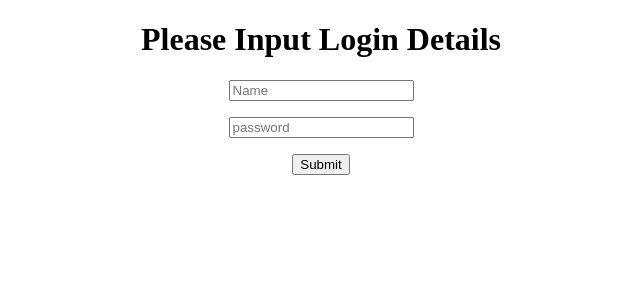
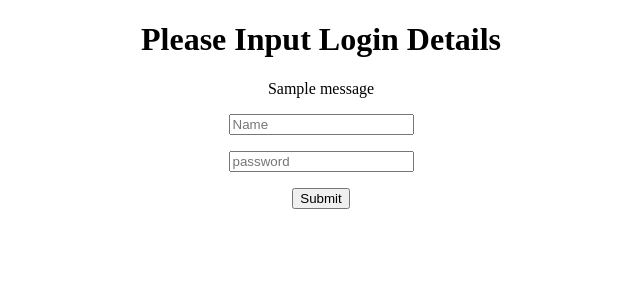
Before and after one commit to DeepakBhardwaj7/Flask, a Flask app: page / in a window 1280 px wide. Shown: the top 300 px of the page, without its empty margins (319-959 px from the left). Run offline with Flask 2, Linux system fonts and the light colour scheme; one stand-in notice (Sample message) is shown.

Commit message:
Update login.html

```diff
--- a/templates/login.html
+++ b/templates/login.html
@@ -6,7 +6,15 @@
 </head>
     <body>
         <p><h1 align="center">Please Input Login Details </h1></p>
-
+        <center><p>
+        {% with messages = get_flashed_messages() %}
+          {% if messages %}
+            {% for message in messages %}
+              {{ message }}
+            {% endfor %}
+          {% endif %}
+        {% endwith %}
+        </p></center>
         <form action="/login" method="POST">
             <center>
             <p><input type="text" name="name" placeholder="Name" align="center" pattern="*[A-Za-z]" width="200" height="200" required></p>
```
